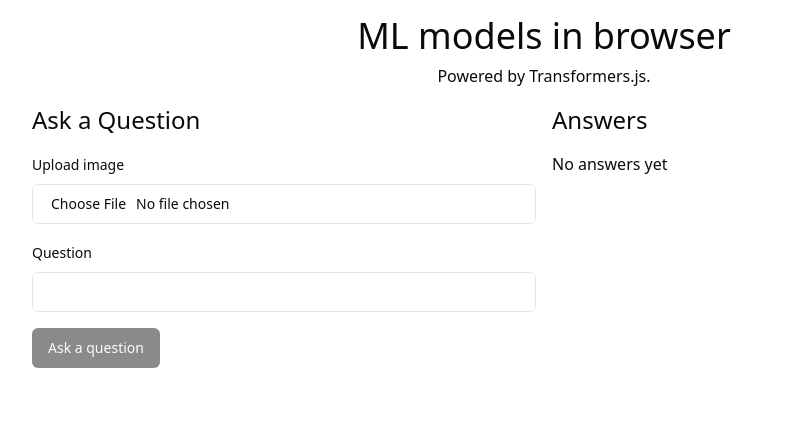
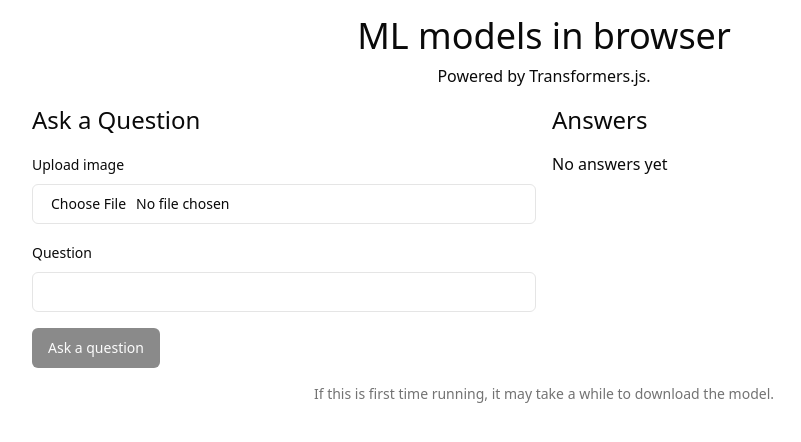
Before and after one commit to zawlinnnaing/ai-in-browser, a React (Vite) app: page / in a window 1280 px wide. Shown: the top 442 px of the page, without its empty margins (96-897 px from the left). Built offline with nearby package versions, Linux system fonts and the light colour scheme.

Commit message:
minor changes

```diff
--- a/src/App.tsx
+++ b/src/App.tsx
@@ -14,8 +14,12 @@ function App() {
           .
         </p>
       </div>
-      <div>
+      <div className="space-y-4">
         <DocQAndA />
+        <p className="text-sm text-muted-foreground text-center">
+          If this is first time running, it may take a while to download the
+          model.
+        </p>
       </div>
     </div>
   );
```
